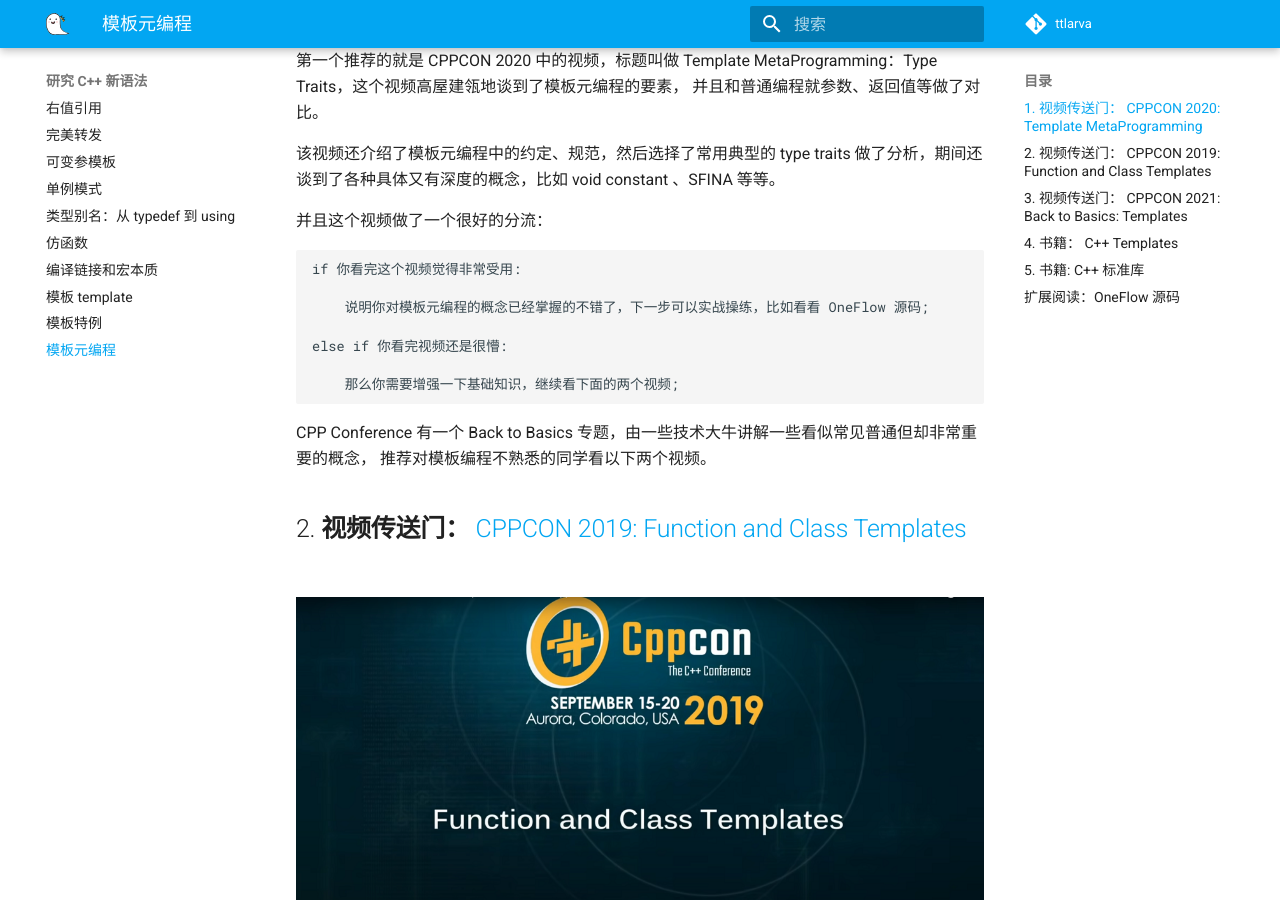
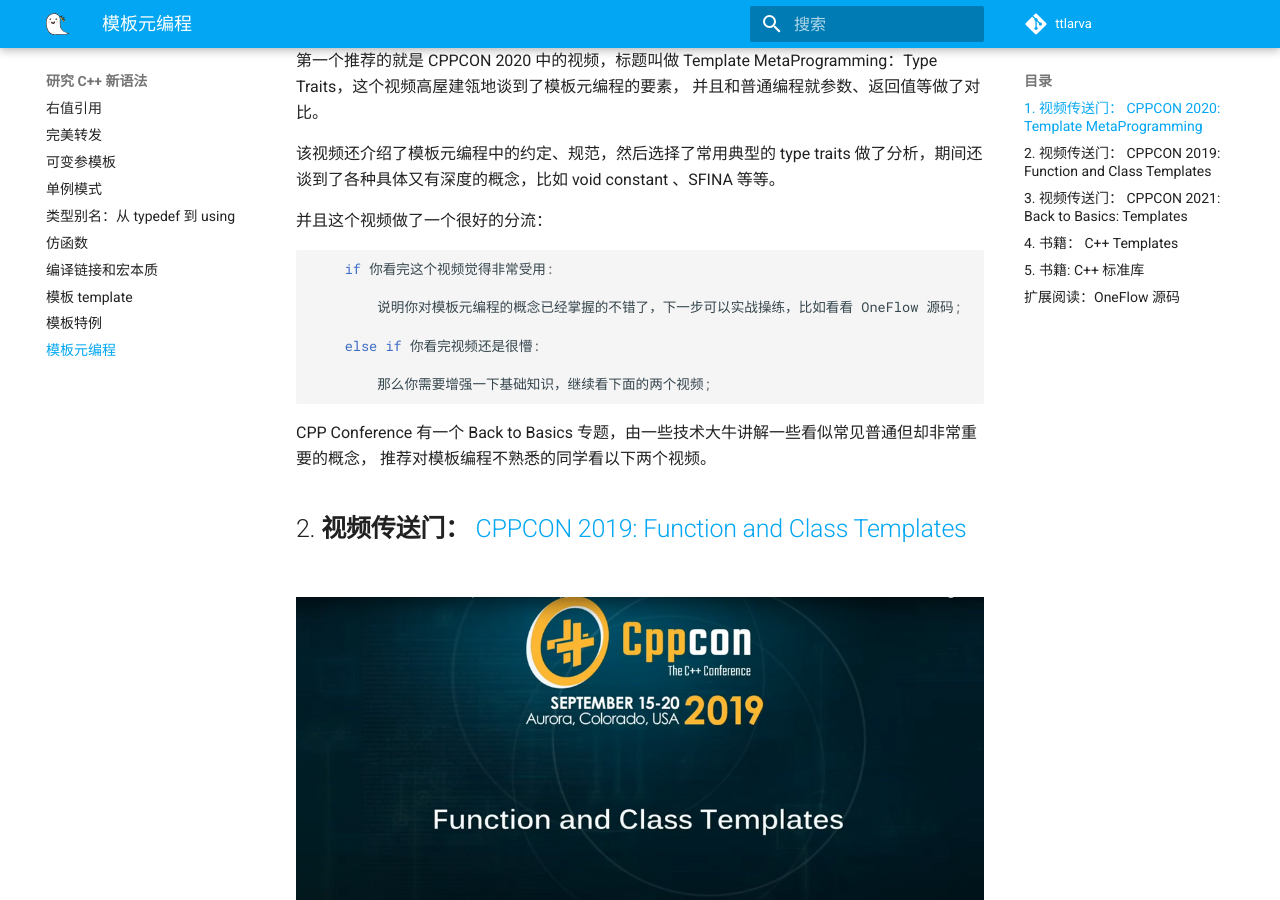
Before and after one commit to ttttLarva/Larva, an MkDocs documentation site: the page built from docs/learn_cpp/014_materials.md, in a window 1280 px wide and 900 px high, scrolled down 730 px. Built offline with MkDocs 1.6.1 and Material for MkDocs 9.7.7, drawn with Linux system fonts in a browser that asks for light colours; emoji names are drawn with the system emoji font; comment, search, counter and statistics services are not loaded; the version menu is left out; some of the changed text lies outside the part shown.

Commit message:
Update 014_materials.md

````diff
--- a/docs/learn_cpp/014_materials.md
+++ b/docs/learn_cpp/014_materials.md
@@ -18,6 +18,7 @@
 
 并且这个视频做了一个很好的分流：
 
+```Python
     if 你看完这个视频觉得非常受用:
 
         说明你对模板元编程的概念已经掌握的不错了，下一步可以实战操练，比如看看 OneFlow 源码;
@@ -25,6 +26,7 @@
     else if 你看完视频还是很懵:
 
         那么你需要增强一下基础知识，继续看下面的两个视频;
+```
 
 CPP Conference 有一个 Back to Basics 专题，由一些技术大牛讲解一些看似常见普通但却非常重要的概念，
 推荐对模板编程不熟悉的同学看以下两个视频。
@@ -63,6 +65,6 @@
 
 ## 扩展阅读：OneFlow 源码
 
-- [Oneflow-Github](https://github.com/Oneflow-Inc/oneflow)
+- [OneFlow-Github](https://github.com/Oneflow-Inc/oneflow)
 
-- [Oneflow-Index](https://docs.oneflow.org/master/index.html)
+- [OneFlow-Index](https://docs.oneflow.org/master/index.html)
````
